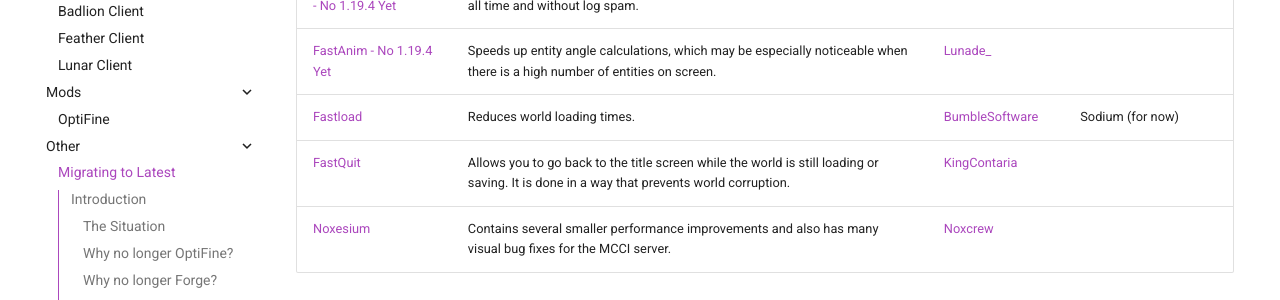
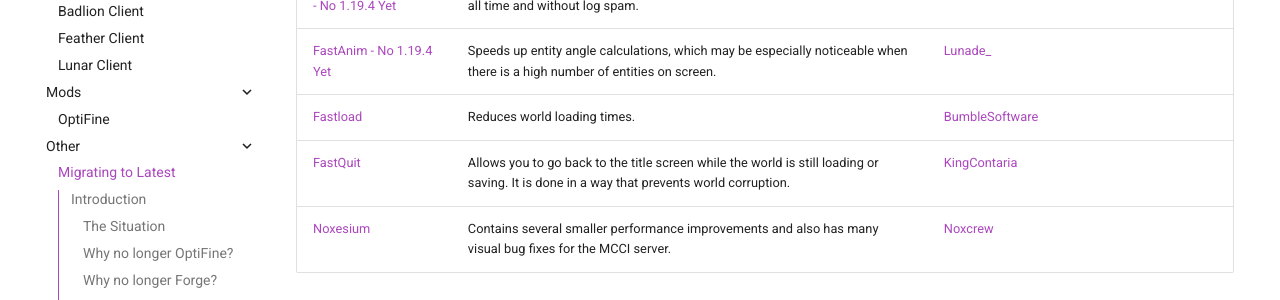
Before and after one commit to MicrocontrollersDev/Alternatives, an MkDocs documentation site: the page built from docs/latest/migrating.md, in a window 1280 px wide and 900 px high, scrolled down 3046 px. Shown: the part 151-451 px from the top of the window. Built offline with MkDocs 1.6.1 and Material for MkDocs 9.7.7, drawn with Linux system fonts in a browser that asks for light colours; comment, search, counter and statistics services are not loaded.

Commit message:
goodbye funny sodium

```diff
--- a/docs/latest/migrating.md
+++ b/docs/latest/migrating.md
@@ -130,7 +130,7 @@
 | [Debugify](https://modrinth.com/mod/debugify) | Fixes several bugs in Minecraft, including a few which can effect performance. This will fix lag spikes when crossing chunks and when clicking on links or the resource pack folder button, reduces time it takes to load into a world, and fixes entity collision checks being needlessly calculated client side. | [isXander](https://github.com/isXander) |
 | [Audio Engine Tweaks - No 1.19.4 Yet](https://modrinth.com/mod/audio-engine-tweaks) | Fixes the sound pool overloading, allowing for sounds to continue playing at all time and without log spam. | [mattymatty97](https://github.com/mattymatty97) |
 | [FastAnim - No 1.19.4 Yet](https://modrinth.com/mod/fastanim) | Speeds up entity angle calculations, which may be especially noticeable when there is a high number of entities on screen. | [Lunade_](https://github.com/AViewFromTheTop) |
-| [Fastload](https://modrinth.com/mod/fastload) | Reduces world loading times. | [BumbleSoftware](https://github.com/BumbleSoftware) | Sodium (for now) |
+| [Fastload](https://modrinth.com/mod/fastload) | Reduces world loading times. | [BumbleSoftware](https://github.com/BumbleSoftware) |
 | [FastQuit](https://modrinth.com/mod/fastquit) | Allows you to go back to the title screen while the world is still loading or saving. It is done in a way that prevents world corruption. | [KingContaria](https://github.com/KingContaria) |
 | [Noxesium](https://modrinth.com/mod/noxesium) | Contains several smaller performance improvements and also has many visual bug fixes for the MCCI server. | [Noxcrew](https://github.com/Noxcrew) |
 
@@ -169,7 +169,7 @@
 | --- | --- | --- | --- |
 | [Cosmetica](https://modrinth.com/mod/cosmetica) | Adds cosmetics to your game completely for free! Also supports showing cosmetics from other clients and mods! | [Cosmetica-cc](https://github.com/Cosmetica-cc) |
 | [3D Skin Layers](https://modrinth.com/mod/3dskinlayers) | Makes the outer layer of skins 3D. Very customizable and lets you adjust distance that 3D renders for performance. | [tr7zw](https://github.com/tr7zw) |
-| [Chunks Fade In](https://modrinth.com/mod/chunks-fade-in) | Adds a fade-in animation to chunks similar to Bedrock Edition. | [kerudion](https://github.com/kerudion) | Sodium (for now) |
+| [Chunks Fade In](https://modrinth.com/mod/chunks-fade-in) | Adds a fade-in animation to chunks similar to Bedrock Edition. | [kerudion](https://github.com/kerudion) |
 | [Easeify - No 1.19.4 Yet](https://modrinth.com/mod/easeify) | Easeify is a QOL mod with many features. Check out the projects README for more information. | [Polyfrost](https://github.com/Polyfrost) |
 | [Controlify](https://modrinth.com/mod/controlify) | Allows you to easily play Minecraft with a controller. | [isXander](https://github.com/isXander) |
 | [CleanView](https://www.curseforge.com/minecraft/mc-mods/cleanview-fabric) | Prevents self particles from appearing on your screen. | [LianMI](https://github.com/zlainsama) |
```
